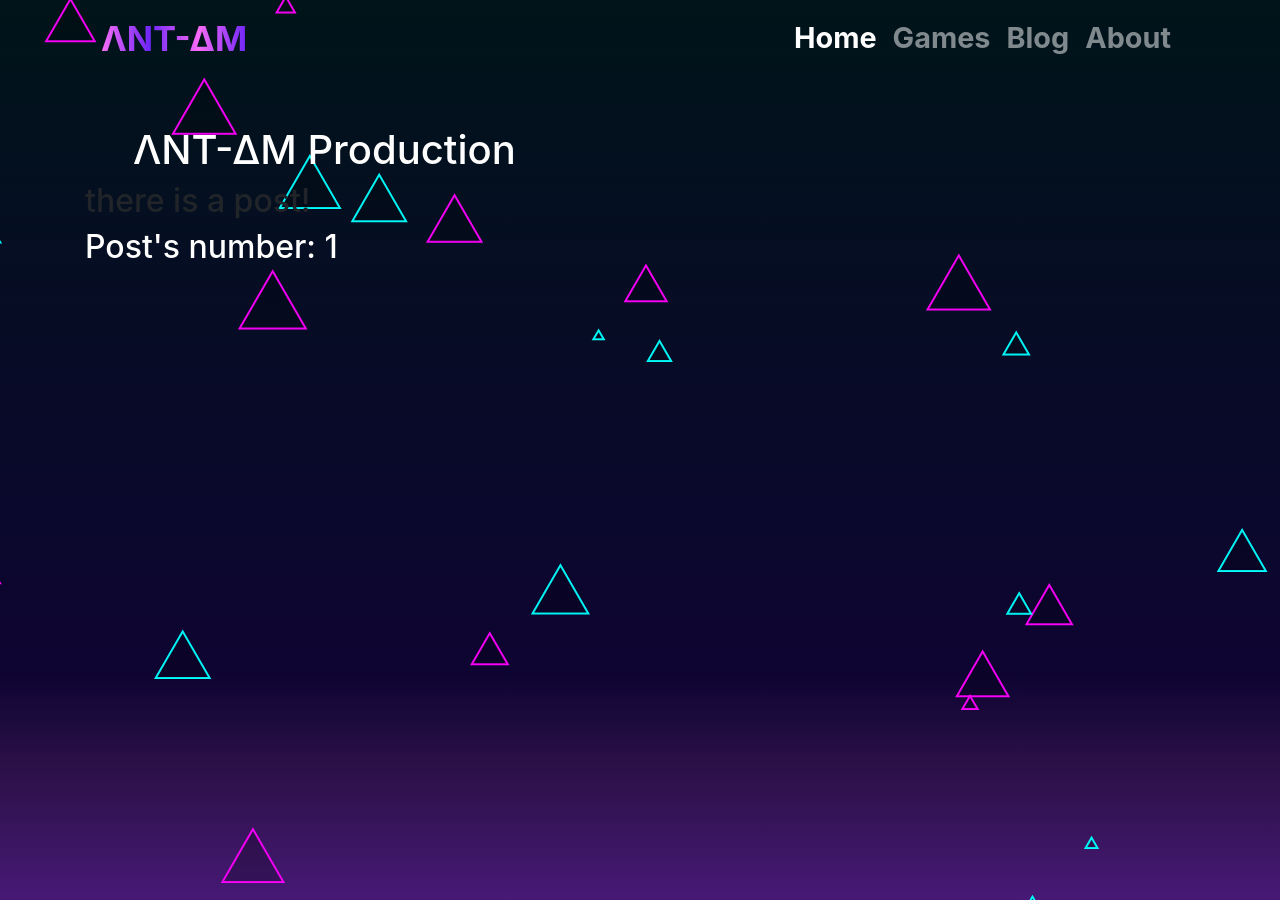
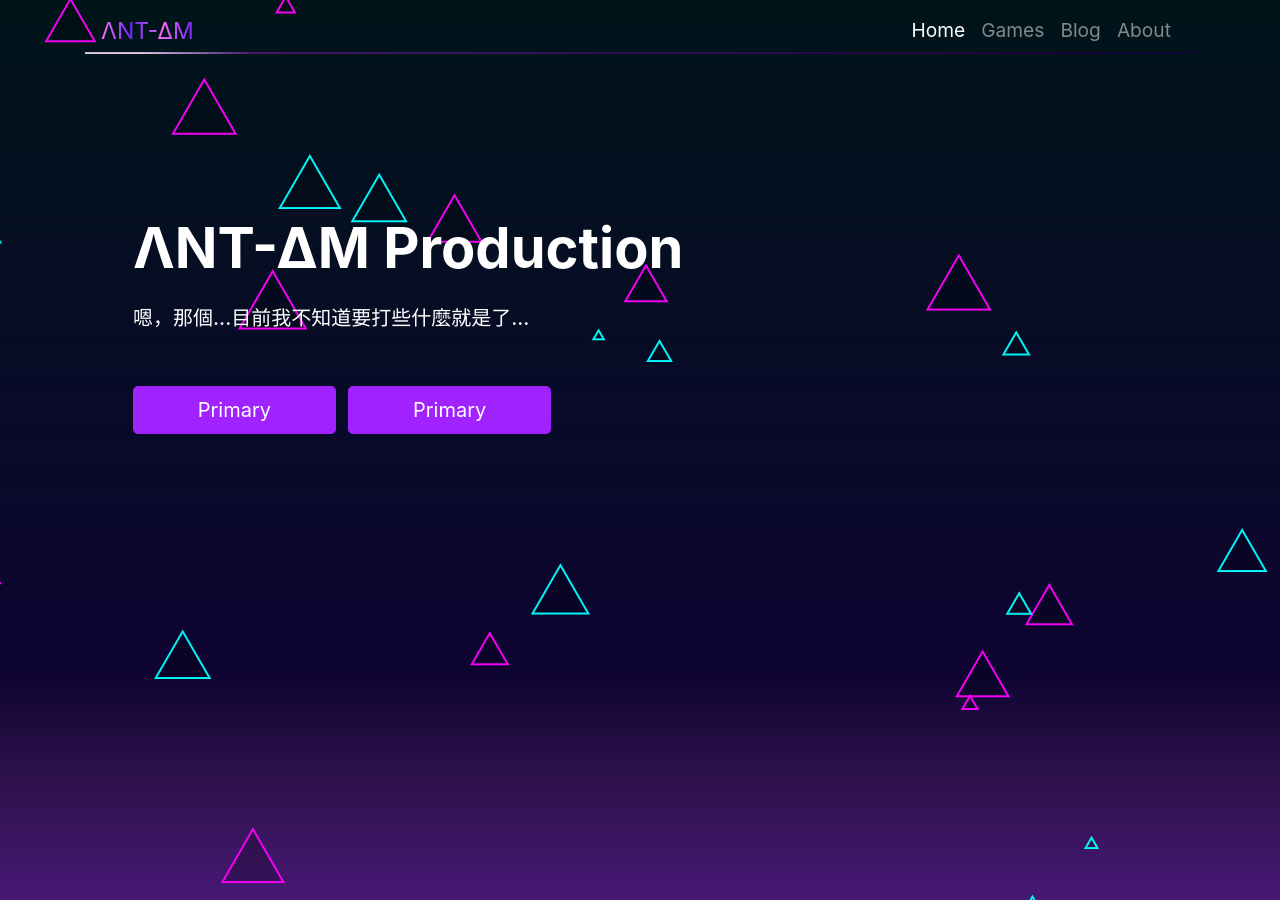
Before and after one commit to ant-dm/ant-dm.github.io, a Jekyll site: the page built from index.md, in a window 1280 px wide. Built offline with Jekyll 4.4.1, drawn with Linux system fonts in a browser that asks for light colours.

Commit message:
home page update

```diff
--- a/_layouts/base.html
+++ b/_layouts/base.html
@@ -11,6 +11,7 @@
 
     <div class="container">
       {%- include fragments/set-Navbar.html-%}
+      <hr style="height: 0.8px; margin-top: -1%; background: linear-gradient(to right,#e0ccef 5%,#471975 15%,#0E0432 100%);">
       {{ content }}
     </div>
 
--- a/_layouts/home.html
+++ b/_layouts/home.html
@@ -2,18 +2,25 @@
 layout: base
 ---
 <div class="home">
-  {%- if page.title -%}
-    <h1 class="page-heading mt-5 ml-5 text-white">{{ page.title }}</h1>
+  <div class="text_wapper01 mx-5 text-white">
+    {%- if page.title -%}
+      <p class="page-heading" style="font-size: 3.5em; margin-top: 15%; font-weight: bold;">{{ page.title }}</p>
+    {%- endif -%}
+      <h5 class="">嗯，那個...目前我不知道要打些什麼就是了...</h5>
+      <br>
+      <br>
+      <button type="button" class="btn btn-primary btn-lg" style="background: #a022ff; border-color: #a022ff; width: 20%;">Primary</button>
+      <button type="button" class="btn btn-primary btn-lg ml-2" style="background: #a022ff; border-color: #a022ff; width: 20%;">Primary</button>
+
+  </div>
+  {{ content }}
+
+
+  {%- if site.posts.size > 0 -%}
+
+  {%- else -%}
+
   {%- endif -%}
 
-  {{ content }}
-
-  {%- if site.posts.size > 0 -%}
-    <h2>there is a post!</h2>
-  {%- else -%}
-    <h2>There is no post!</h2>
-  {%- endif -%}
-
-  <h2 style="color: white;">Post's number: {{ site.posts.size }}</h2>
 
 </div>
--- a/assets/css/master.css
+++ b/assets/css/master.css
@@ -1,7 +1,5 @@
 nav {
-  font-size: 1.8em;
-  font-weight: bold;
-
+  font-size: 1.2em;
 }
 nav .navbar-brand{
   background: linear-gradient(to right,#f86ef7,#6e26f6, #f76af7,#6e26f6);
@@ -47,8 +45,8 @@ li a {
 
 .navbar-toggler-icon {
   background-image: url("../img/icon/yellowT.svg") !important;
-  width: 3em !important;
-  height: 3em !important;
+  width: 2.5em !important;
+  height: 2.5em !important;
 }
 
 
```
